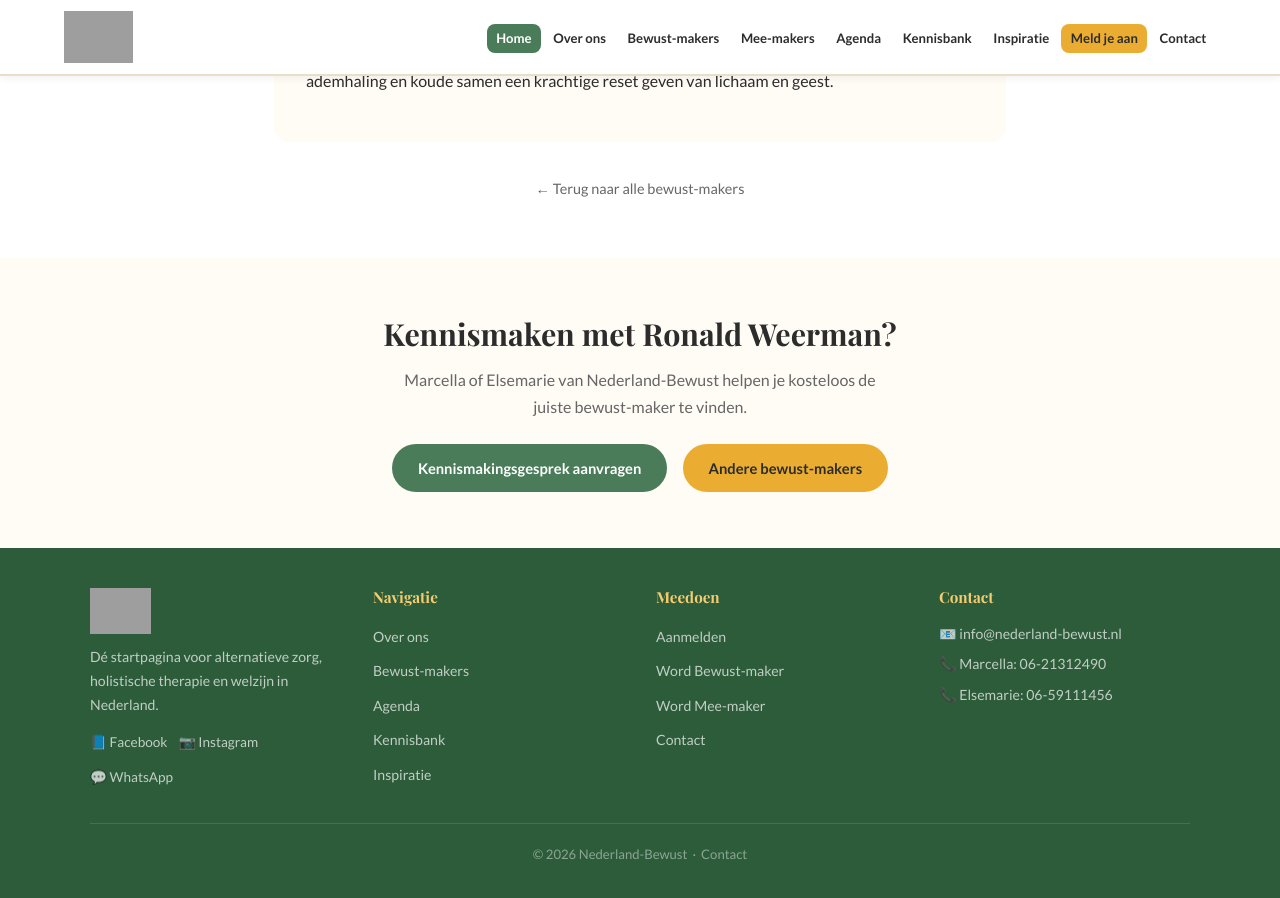
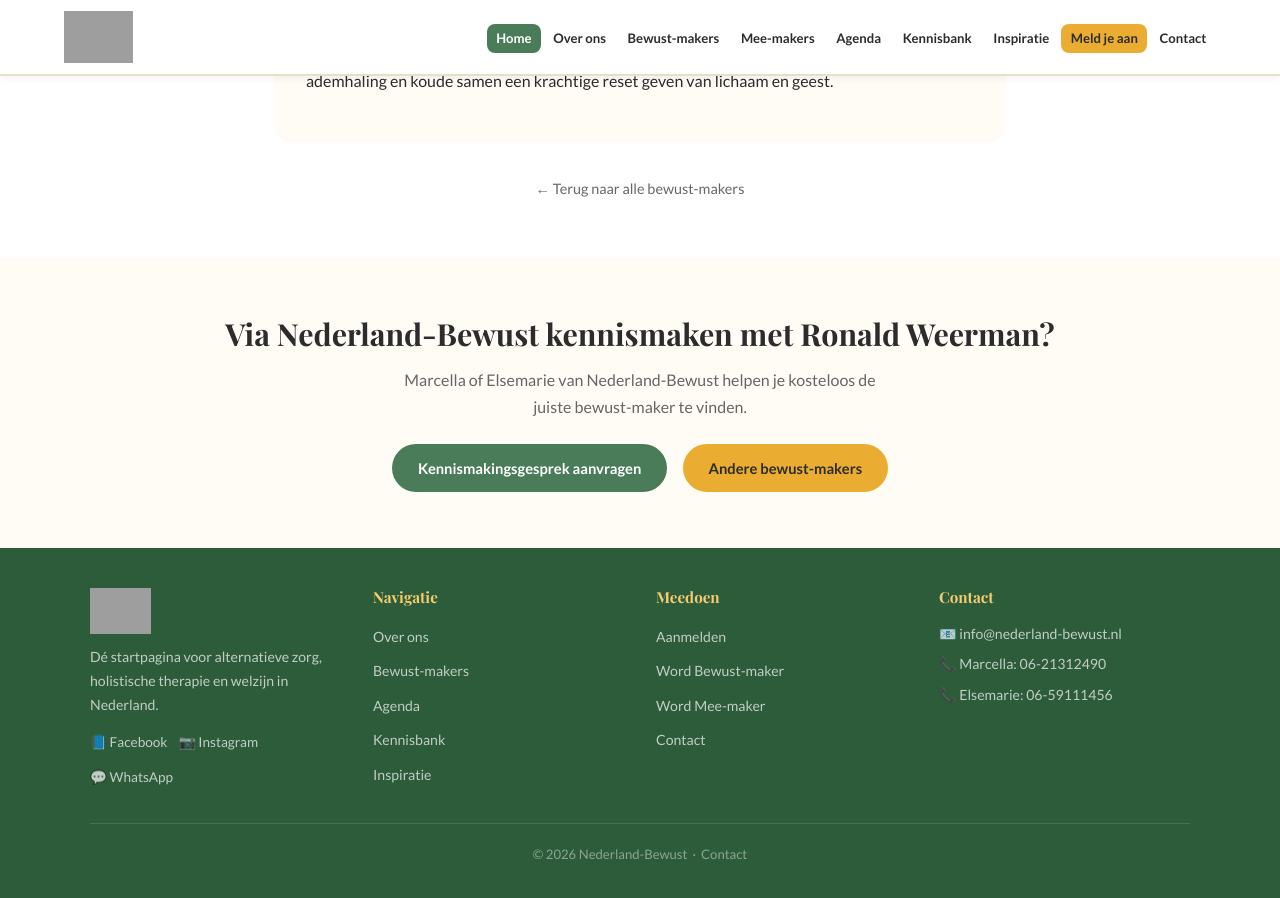
Before and after one commit to hands4flownl/nederland-bewust, a Jekyll site: the page built from pages/bewust-makers/welkom-bij-mindful-inspirations.html, in a window 1280 px wide and 900 px high, scrolled down 713 px. Built offline with Jekyll 4.4.1, drawn with Linux system fonts in a browser that asks for light colours; grey boxes are pictures that could not be loaded.

Commit message:
Fix: intakegesprek is adviesgesprek met NB-organisatie, niet bewust-maker

```diff
--- a/pages/bewust-makers/welkom-bij-mindful-inspirations.html
+++ b/pages/bewust-makers/welkom-bij-mindful-inspirations.html
@@ -52,7 +52,7 @@ permalink: /bewust-makers/welkom-bij-mindful-inspirations/
 
 <section class="sectie sectie--kleur">
   <div class="container" style="text-align:center;">
-    <h2>Kennismaken met Ronald Weerman?</h2>
+    <h2>Via Nederland-Bewust kennismaken met Ronald Weerman?</h2>
     <p style="max-width:500px;margin:0.8rem auto 1.5rem;color:var(--tekst-licht);">Marcella of Elsemarie van Nederland-Bewust helpen je kosteloos de juiste bewust-maker te vinden.</p>
     <div style="display:flex;gap:1rem;justify-content:center;flex-wrap:wrap;">
       <a href="{{ '/contact/' | relative_url }}" class="knop knop--groen">Kennismakingsgesprek aanvragen</a>
```
